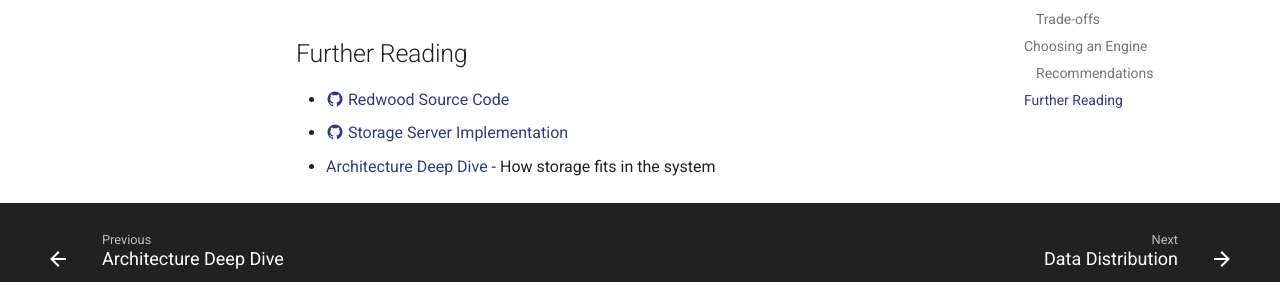
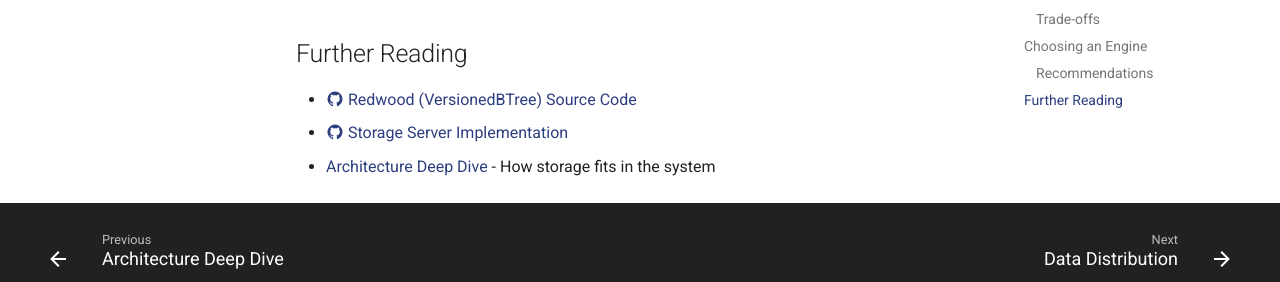
Before and after one commit to foundationdb-oss/doc-site, an MkDocs documentation site: the page built from docs/guides/storage-engines.md, in a window 1280 px wide and 900 px high, scrolled down 5934 px. Shown: the part 541-823 px from the top of the window. Built offline with MkDocs 1.6.1 and Material for MkDocs 9.7.7, drawn with Linux system fonts in a browser that asks for light colours; comment, search, counter and statistics services are not loaded; the version menu is left out.

Commit message:
docs: update storage engines guide with corrected source code links
Agent-Id: agent-b9da1419-ec46-4025-b807-3ac3e9443b97

```diff
--- a/docs/guides/storage-engines.md
+++ b/docs/guides/storage-engines.md
@@ -205,6 +205,6 @@ flowchart TD
 
 ## Further Reading
 
-- [:material-github: Redwood Source Code](https://github.com/apple/foundationdb/tree/main/fdbserver/Redwood.actor.cpp)
-- [:material-github: Storage Server Implementation](https://github.com/apple/foundationdb/tree/main/fdbserver/storageserver.actor.cpp)
+- [:material-github: Redwood (VersionedBTree) Source Code](https://github.com/apple/foundationdb/tree/main/fdbserver/kvstore/VersionedBTree.actor.cpp)
+- [:material-github: Storage Server Implementation](https://github.com/apple/foundationdb/tree/main/fdbserver/storageserver/storageserver.actor.cpp)
 - [Architecture Deep Dive](architecture-deep-dive.md) - How storage fits in the system
```
